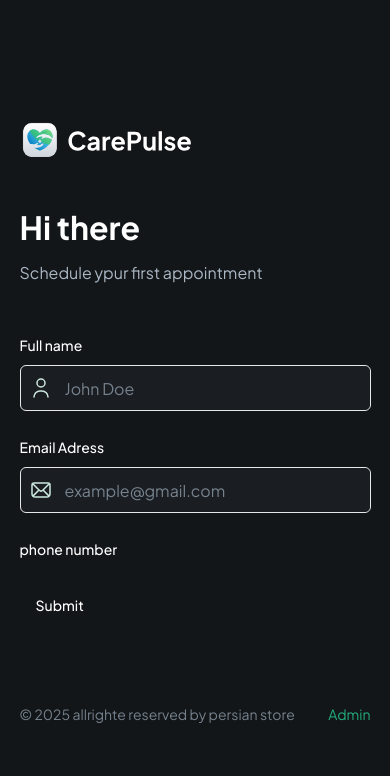
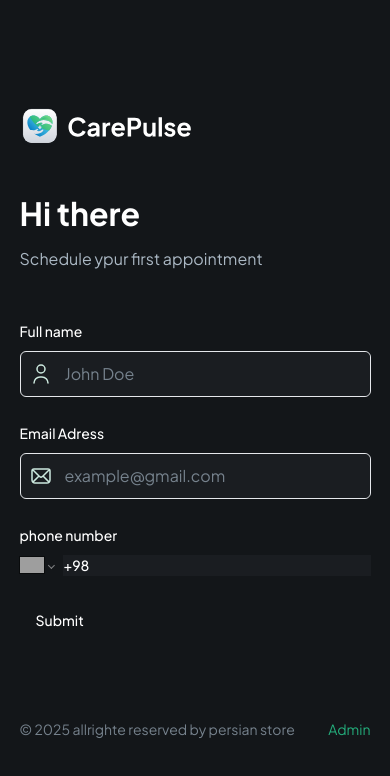
Before and after one commit to danial137/HEALTH-APP, a Next.js app: page / in a window 390 px wide. Shown: the top 776 px of the page. Built offline with nearby package versions, Linux system fonts and the light colour scheme; grey boxes are pictures that could not be loaded.

Commit message:
feat: add phone input support to CustomFormField component

```diff
--- a/components/CustomFormField.tsx
+++ b/components/CustomFormField.tsx
@@ -12,7 +12,8 @@ import { Input } from "@/components/ui/input"
 import { Control } from 'react-hook-form'
 import { FormFieldType } from './form/PatientForm'
 import Image from 'next/image'
-
+import 'react-phone-number-input/style.css'
+import PhoneInput from 'react-phone-number-input'
 interface CustomProps {
     control: Control<any>,
     fieldType: FormFieldType,
@@ -30,7 +31,7 @@ interface CustomProps {
 
 
 const RenderField = ({ field, props }: { field: any; props: CustomProps }) => {
-    const { fieldType, iconSrc, iconAlt,placeholder } = props;
+    const { fieldType, iconSrc, iconAlt, placeholder } = props;
     switch (fieldType) {
         case FormFieldType.INPUT:
 
@@ -59,7 +60,20 @@ const RenderField = ({ field, props }: { field: any; props: CustomProps }) => {
 
                 </div>
             )
+        case FormFieldType.PHONE_INPUT:
+            return (
+                <FormControl>
 
+                    <PhoneInput
+                        defaultCountry='IR'
+                        placeholder={placeholder}
+                        international
+                        withCountryCallingCode
+                        value={field.value as E16Number}
+
+                    />
+                </FormControl>
+            )
         default:
             break;
     }
--- a/package.json
+++ b/package.json
@@ -20,6 +20,7 @@
     "react": "^18",
     "react-dom": "^18",
     "react-hook-form": "^7.56.3",
+    "react-phone-number-input": "^3.4.12",
     "tailwind-merge": "^3.3.0",
     "tailwindcss-animate": "^1.0.7",
     "zod": "^3.24.4"
```
Also changed, not shown: 1 other file (tests, documents, lock files or other folders).
